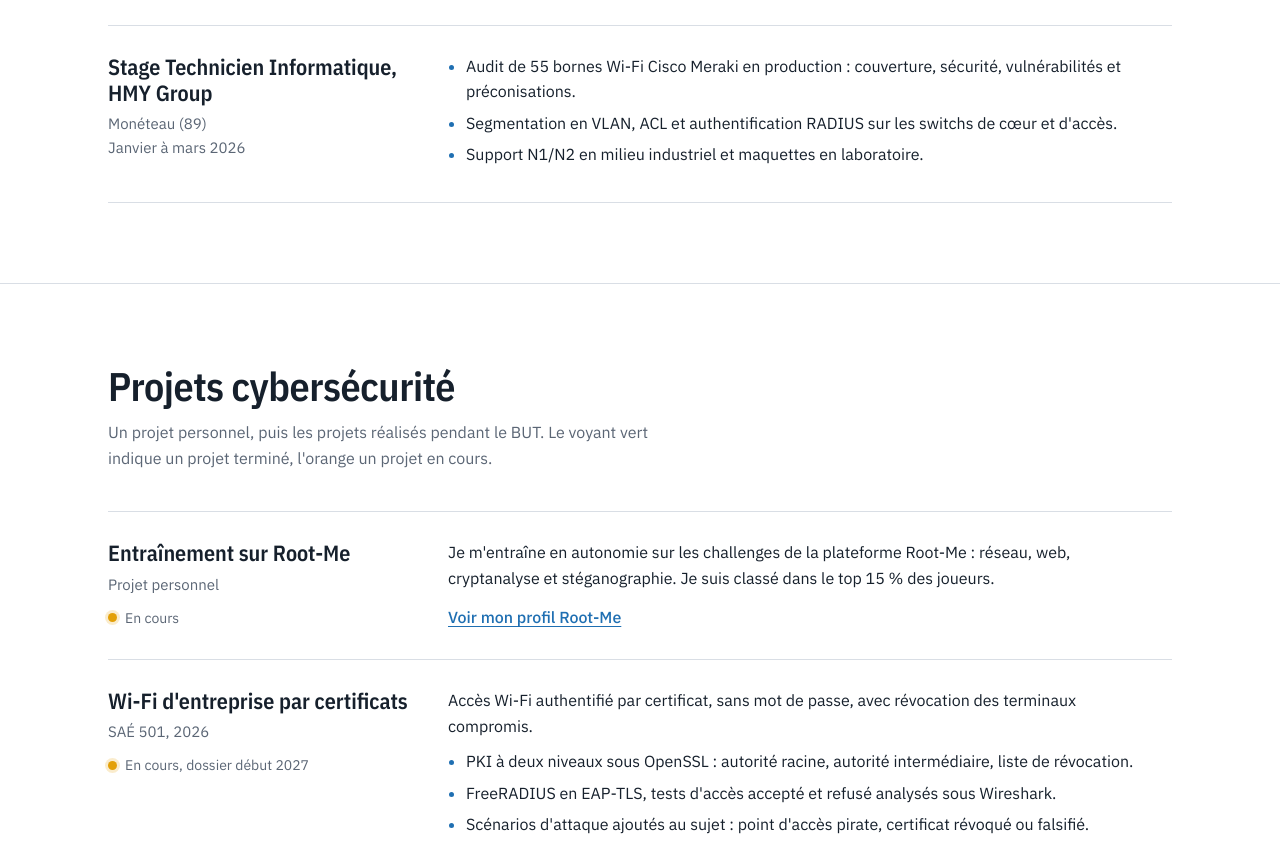
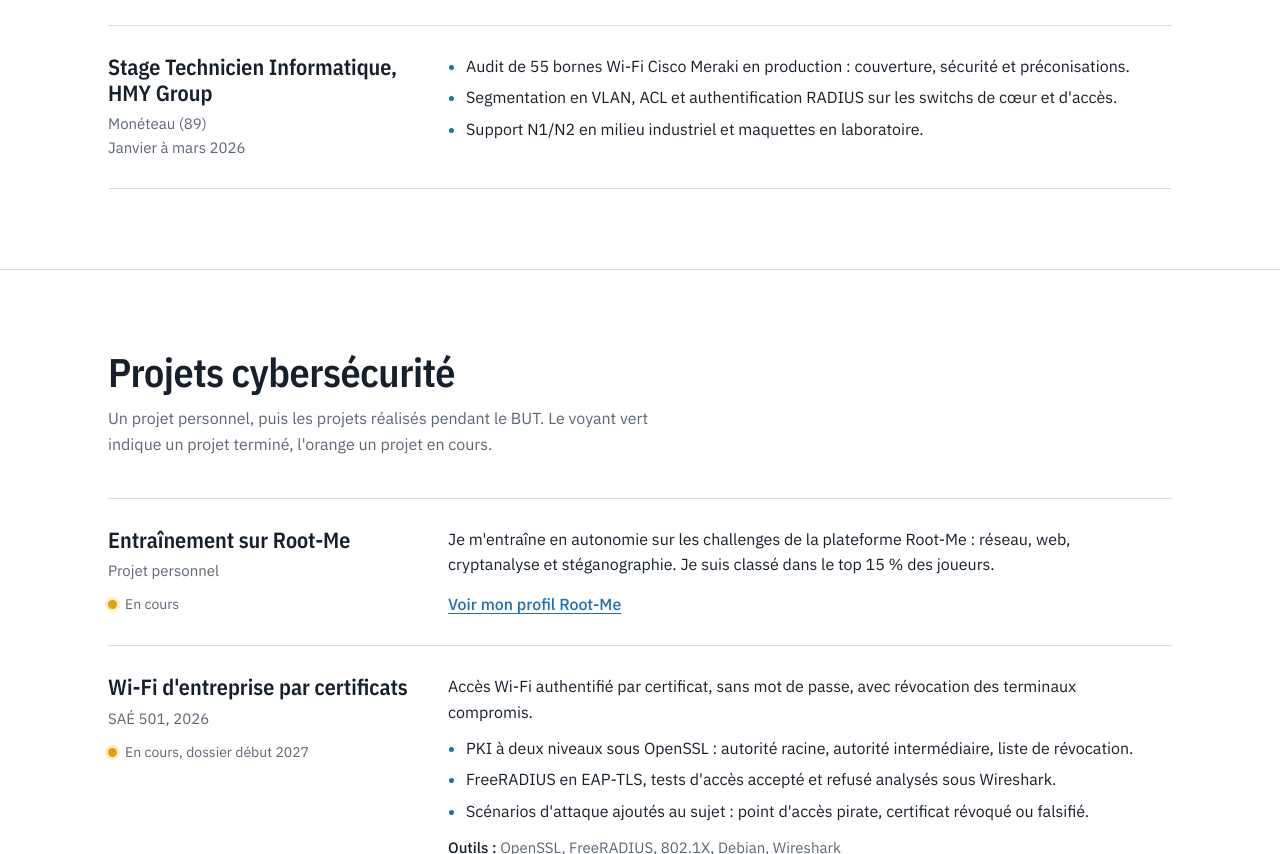
Before and after one commit to ali-elmagri/ali-elmagri.github.io, a plain HTML site: page index.html in a window 1280 px wide. Shown: the part 1553-2407 px from the top of the page. Drawn offline with nearby package versions, Linux system fonts and the light colour scheme.

Commit message:
Update index.html

```diff
--- a/index.html
+++ b/index.html
@@ -108,7 +108,7 @@
           <p class="meta">Monéteau (89)<br>Janvier à mars 2026</p>
         </div>
         <ul>
-          <li>Audit de 55 bornes Wi-Fi Cisco Meraki en production : couverture, sécurité, vulnérabilités et préconisations.</li>
+          <li>Audit de 55 bornes Wi-Fi Cisco Meraki en production : couverture, sécurité et préconisations.</li>
           <li>Segmentation en VLAN, ACL et authentification RADIUS sur les switchs de cœur et d'accès.</li>
           <li>Support N1/N2 en milieu industriel et maquettes en laboratoire.</li>
         </ul>
```
